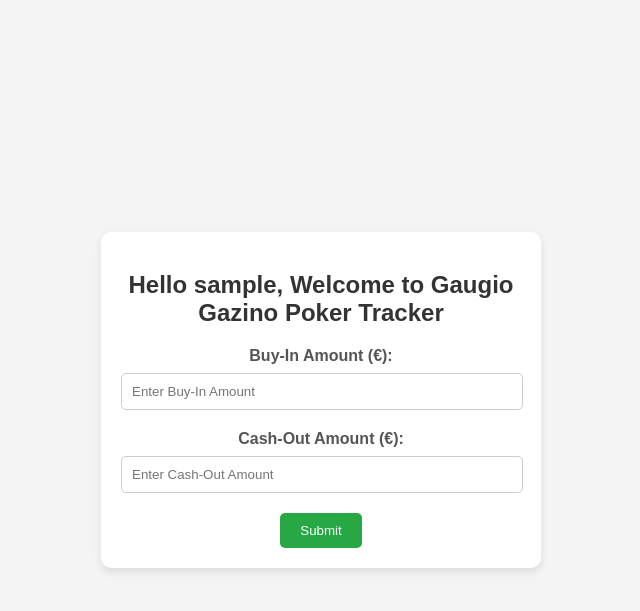
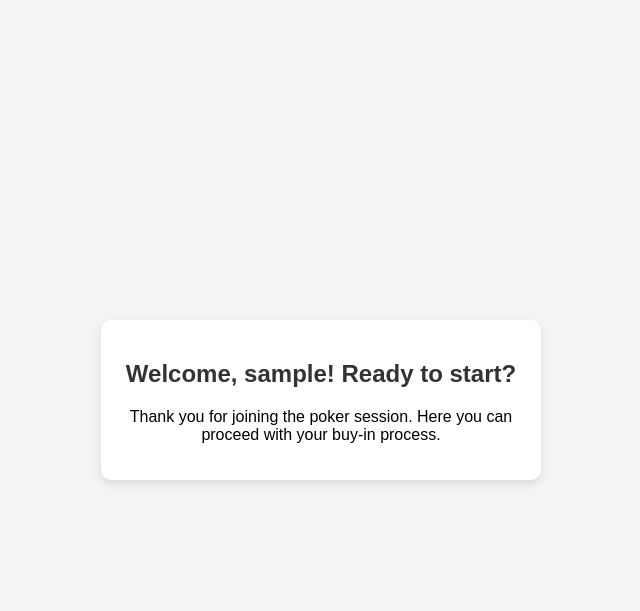
Before and after one commit to griutexius/poker-tracker, a Flask app: template poker_website/templates/buy_in.html in a window 1280 px wide. Shown: the top 611 px of the page, without its empty margins (319-959 px from the left). Run offline with Flask 3, Linux system fonts and the light colour scheme; the template is opened without the code that fills it: most values are stand-ins (such as "Sample title", 1, 10 or a date in 2020).

Commit message:
Update buy_in.html

```diff
--- a/poker_website/templates/buy_in.html
+++ b/poker_website/templates/buy_in.html
@@ -3,19 +3,14 @@
 <head>
     <meta charset="UTF-8">
     <meta name="viewport" content="width=device-width, initial-scale=1.0">
-    <title>Welcome to Gaugio Gazino Poker Tracker</title>
+    <title>Buy-In</title>
     <link rel="stylesheet" href="{{ url_for('static', filename='styles.css') }}">
 </head>
 <body>
     <div class="container">
-        <h2>Hello {{ username }}, Welcome to Gaugio Gazino Poker Tracker</h2>
-        <form action="/buy_in/{{ username }}" method="POST">
-            <label for="buy_in">Buy-In Amount (€):</label>
-            <input type="number" id="buy_in" name="buy_in" step="0.01" placeholder="Enter Buy-In Amount" required>
-            <label for="cash_out">Cash-Out Amount (€):</label>
-            <input type="number" id="cash_out" name="cash_out" step="0.01" placeholder="Enter Cash-Out Amount" required>
-            <button type="submit">Submit</button>
-        </form>
+        <h2>Welcome, {{ username }}! Ready to start?</h2>
+        <!-- Add any further steps or input fields needed for the buy-in process -->
+        <p>Thank you for joining the poker session. Here you can proceed with your buy-in process.</p>
     </div>
 </body>
 </html>
```
